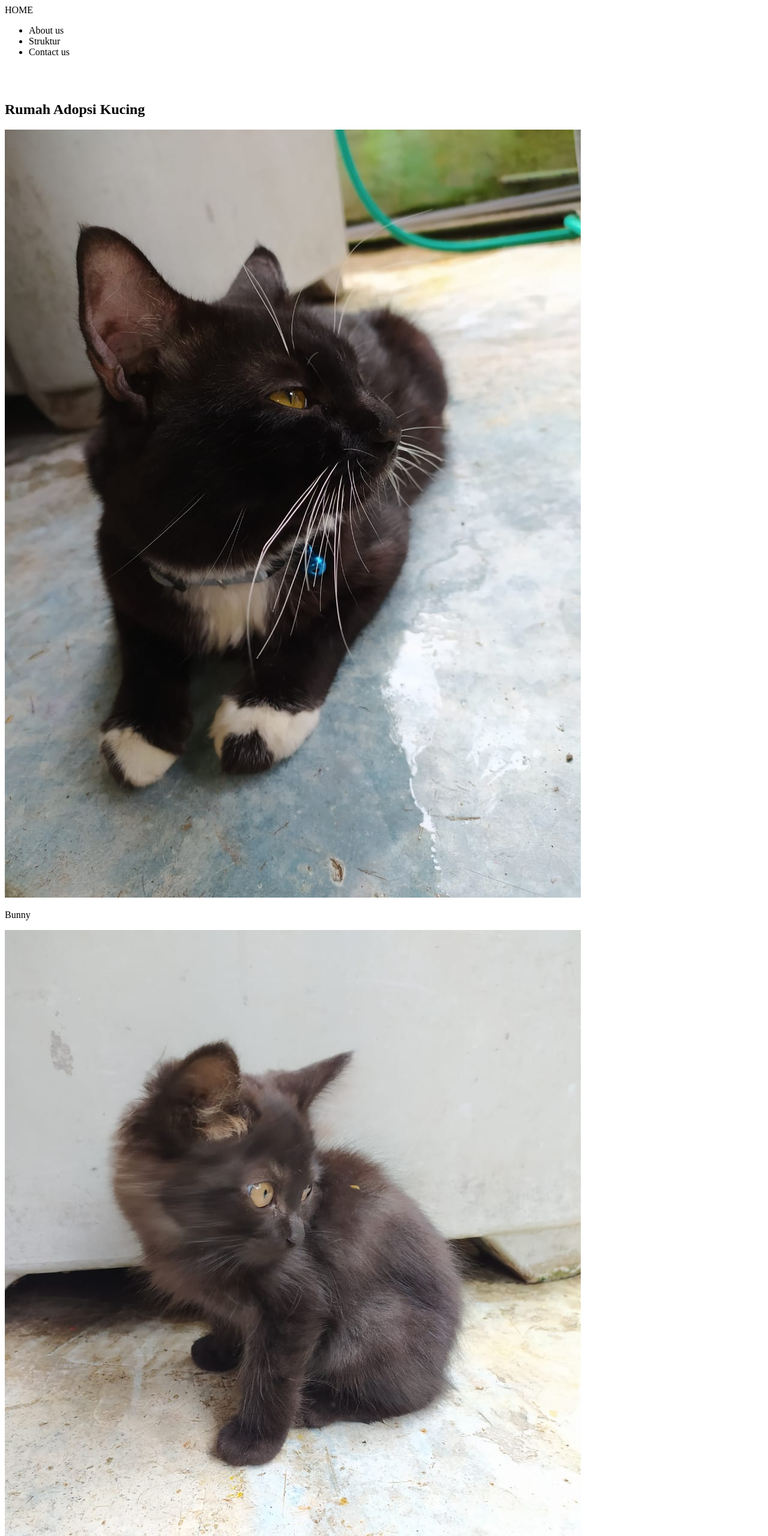
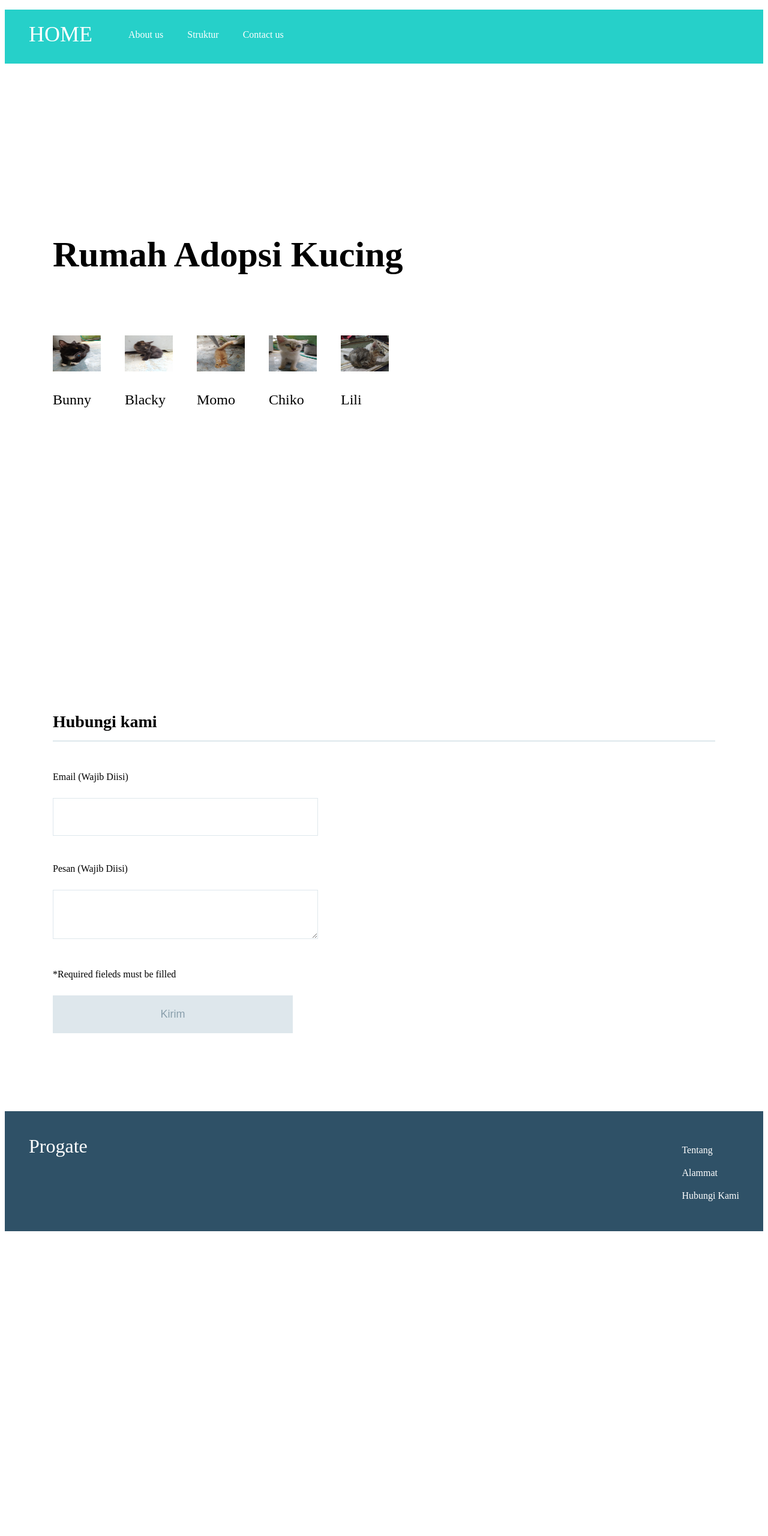
Before and after one commit to Delvira18610042/prograte.github.io, a plain HTML site: page index.html in a window 1280 px wide. Shown: the top 2560 px of the page at 60% size. After the commit the page ends 2060 px from the top, so only its background shows below. Drawn offline with Linux system fonts and the light colour scheme.

Commit message:
Update stylesheet.css

```diff
--- a/stylesheet.css
+++ b/stylesheet.css
@@ -1,78 +1,105 @@
-<!DOCTYPE html>
-<html>
-  <head>
-    <meta charset="utf-8">
-    <title>Progate</title>
-    <link rel="stylesheet" href="stylesheet.css">
-  </head>
-  <body>
-    <div class="header">
-      <div class="header-logo">HOME</div>
-      <div class="header-list">
-        <ul>
-          <li>About us</li>
-          <li>Struktur</li>
-          <li>Contact us</li>
-        </ul>
-      </div>
-    </div>
+img { width:80px;
+  height: 60px
+}
+body {
+  font-family: "Avenir Next";
+}
 
-    <div class="main">
-      <div class="copy-container">
-        <h1>Welcome cat lover<span>.</span></h1>
-        <h2>Rumah Adopsi Kucing</h2>
-      </div>
+li {
+  list-style: none;
+}
 
-      <div class="contents">
-        <h3 class="section-title">Anabul kita :)</h3>
-        <div class="contents-item">
-          <img src="https://raw.githubusercontent.com/Delvira18610042/prograte.github.io/master/hb.jpg">
-          <p>Bunny</p>
-        </div>
-        <div class="contents-item">
-          <img src="https://raw.githubusercontent.com/Delvira18610042/prograte.github.io/master/hk.jpg">
-          <p>Blacky</p>
-        </div>
-        <div class="contents-item">
-          <img src="https://raw.githubusercontent.com/Delvira18610042/prograte.github.io/master/kuning.jpg">
-          <p>Momo</p>
-        </div>
-        <div class="contents-item">
-          <img src="https://raw.githubusercontent.com/Delvira18610042/prograte.github.io/master/putih.jpg">
-          <p>Chiko</p>
-        </div>
-        <div class="contents-item">
-          <img src="https://raw.githubusercontent.com/Delvira18610042/prograte.github.io/master/telon.jpg">
-          <p>Lili</p>
-        </div>
-      </div>
+.header {
+  background-color: #26d0c9;
+  color: #fff;
+  height: 90px;
+}
 
-      <div class="contact-form">
-        <h3 class="section-title">Hubungi kami</h3>
-        <p>Email (Wajib Diisi)</p>
-        <!-- Tambahkan tag <input> -->
-        <input>
+.header-logo {
+  float: left;
+  font-size: 36px;
+  padding: 20px 40px;
+}
 
-        <p>Pesan (Wajib Diisi)</p>
-        <!-- Tambahkan tag <textarea> -->
-        <textarea></textarea>
+.header-list li {
+  float: left;
+  padding: 33px 20px;
+}
 
-        <p>*Nama Kucing</p>
-        <!-- Tambahkan tag <input> -->
-        <input class="contact-submit" type="submit" value="Kirim">
+.main {
+  padding: 100px 80px;
+}
 
-      </div>
-    </div>
+.copy-container h1 {
+  font-size: 140px;
+}
 
-    <div class="footer">
-      <div class="footer-logo">Progate</div>
-      <div class="footer-list">
-        <ul>
-          <li>Tentang</li>
-          <li>Alammat</li>
-          <li>Hubungi Kami</li>
-        </ul>
-      </div>
-    </div>
-  </body>
-</html>
+.copy-container h2 {
+  font-size: 60px;
+}
+
+.copy-container span {
+  color: #ff4a4a;
+}
+
+.contents {
+  height: 500px;
+  margin-top: 100px;
+}
+
+.section-title {
+  border-bottom: 2px solid #dee7ec;
+  font-size: 28px;
+  padding-bottom: 15px;
+  margin-bottom: 50px;
+}
+
+.contents-item {
+  float: left;
+  margin-right: 40px;
+}
+
+.contents-item p {
+  font-size: 24px;
+  margin-top: 30px;
+}
+
+.contact-form {
+  padding-top: 100px;
+}
+
+/* Tambahkan CSS untuk tags <input> dan <textarea> */
+input, textarea {
+width: 400px;
+margin-top: 10px;
+margin-bottom: 30px;
+padding: 20px;
+font-size: 18px;
+border: 1px solid #dee7ec;
+ }
+
+/* Tambahkan CSS untuk contact-submit */
+.contact-submit {
+  background-color: #dee7ec;
+  color: #889eab;
+}
+
+.footer {
+  background-color: #2f5167;
+  color: #fff;
+  height: 120px;
+  padding: 40px;
+}
+
+.footer-logo {
+  float: left;
+  font-size: 32px;
+}
+
+.footer-list {
+  float: right;
+}
+
+.footer-list li {
+  padding-bottom: 20px;
+}
```
